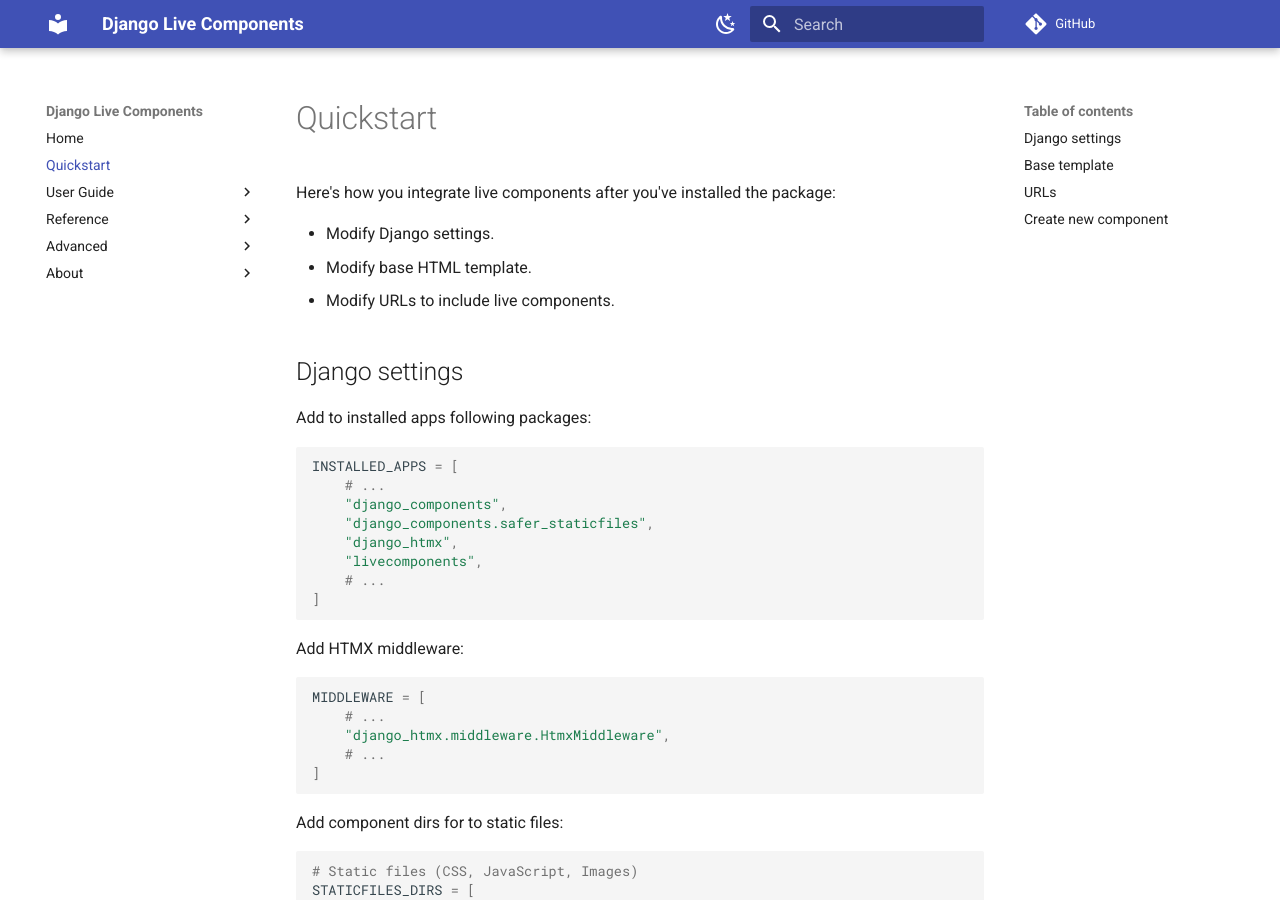
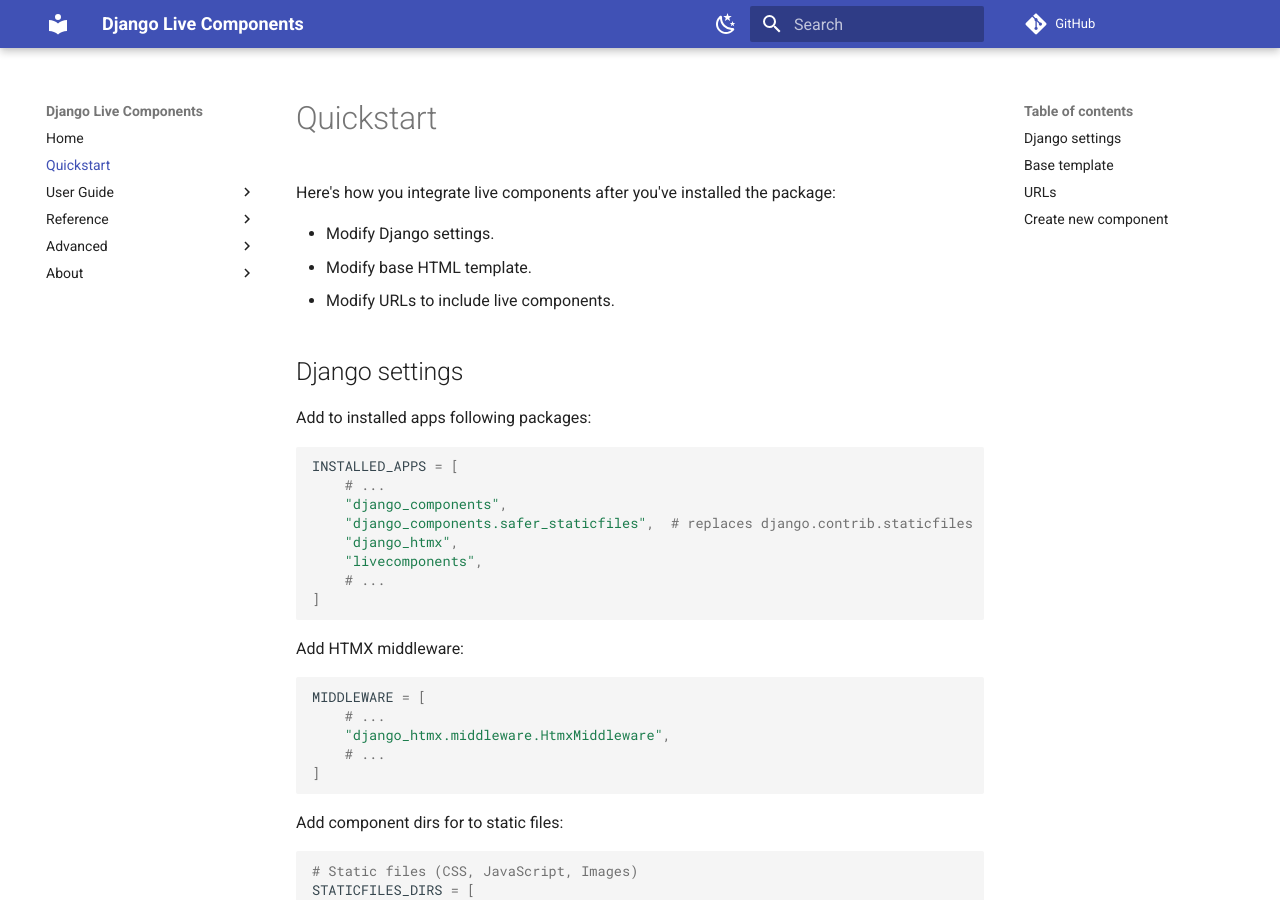
Before and after one commit to om-proptech/livecomponents, an MkDocs documentation site: the page built from docs/quickstart.md, in a window 1280 px wide and 900 px high. Built offline with MkDocs 1.6.1 and Material for MkDocs 9.7.7, drawn with Linux system fonts in a browser that asks for light colours; comment, search, counter and statistics services are not loaded.

Commit message:
docs/quickstart.md: Document that safer_staticfiles replaces staticfiles (#12)
This may prevent users from running into:
> # ./manage.py runserver
> [..]
> django.core.exceptions.ImproperlyConfigured: Application labels aren't unique, duplicates: staticfiles

```diff
--- a/docs/quickstart.md
+++ b/docs/quickstart.md
@@ -14,7 +14,7 @@
 INSTALLED_APPS = [
     # ...
     "django_components",
-    "django_components.safer_staticfiles",
+    "django_components.safer_staticfiles",  # replaces django.contrib.staticfiles
     "django_htmx",
     "livecomponents",
     # ...
```
